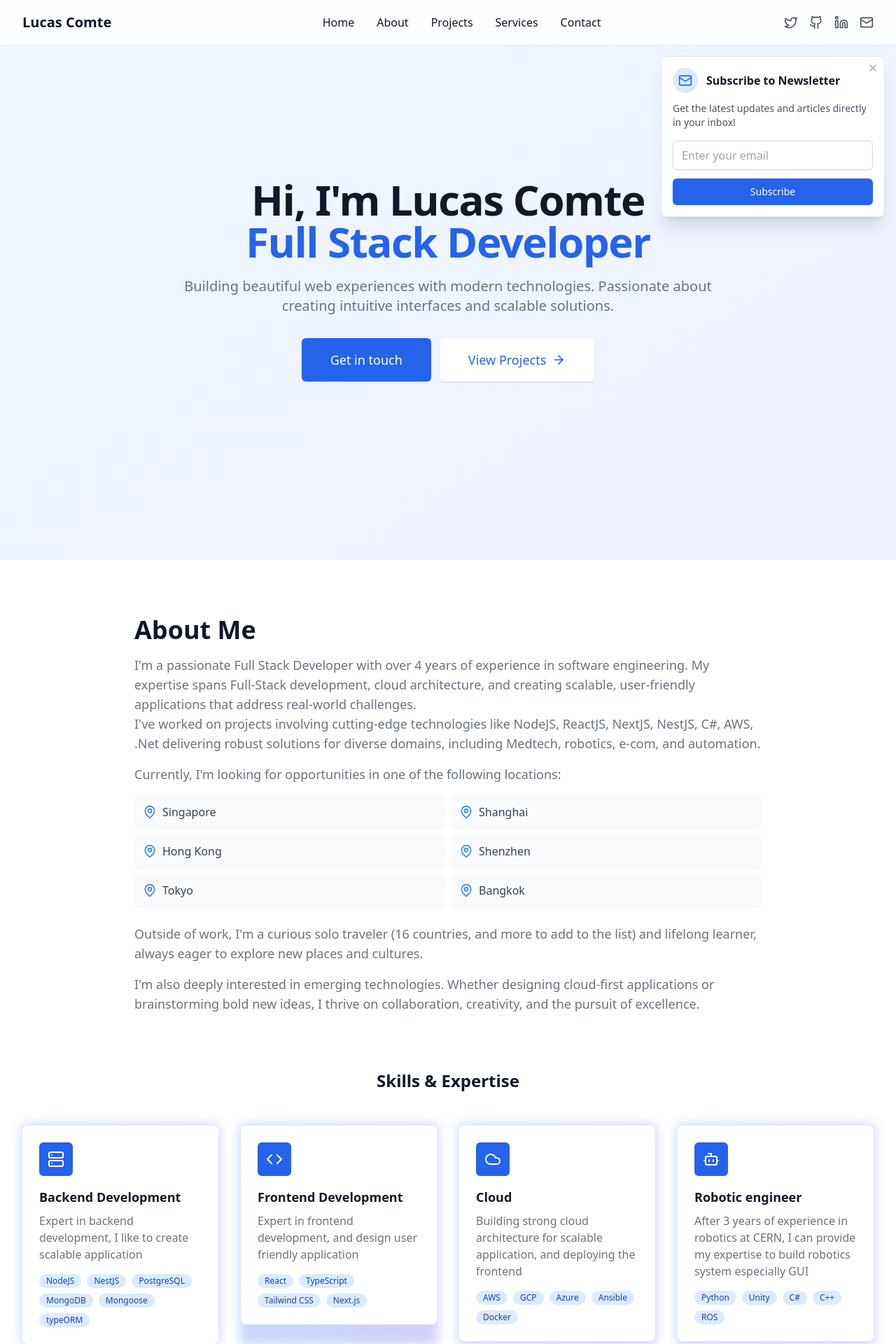
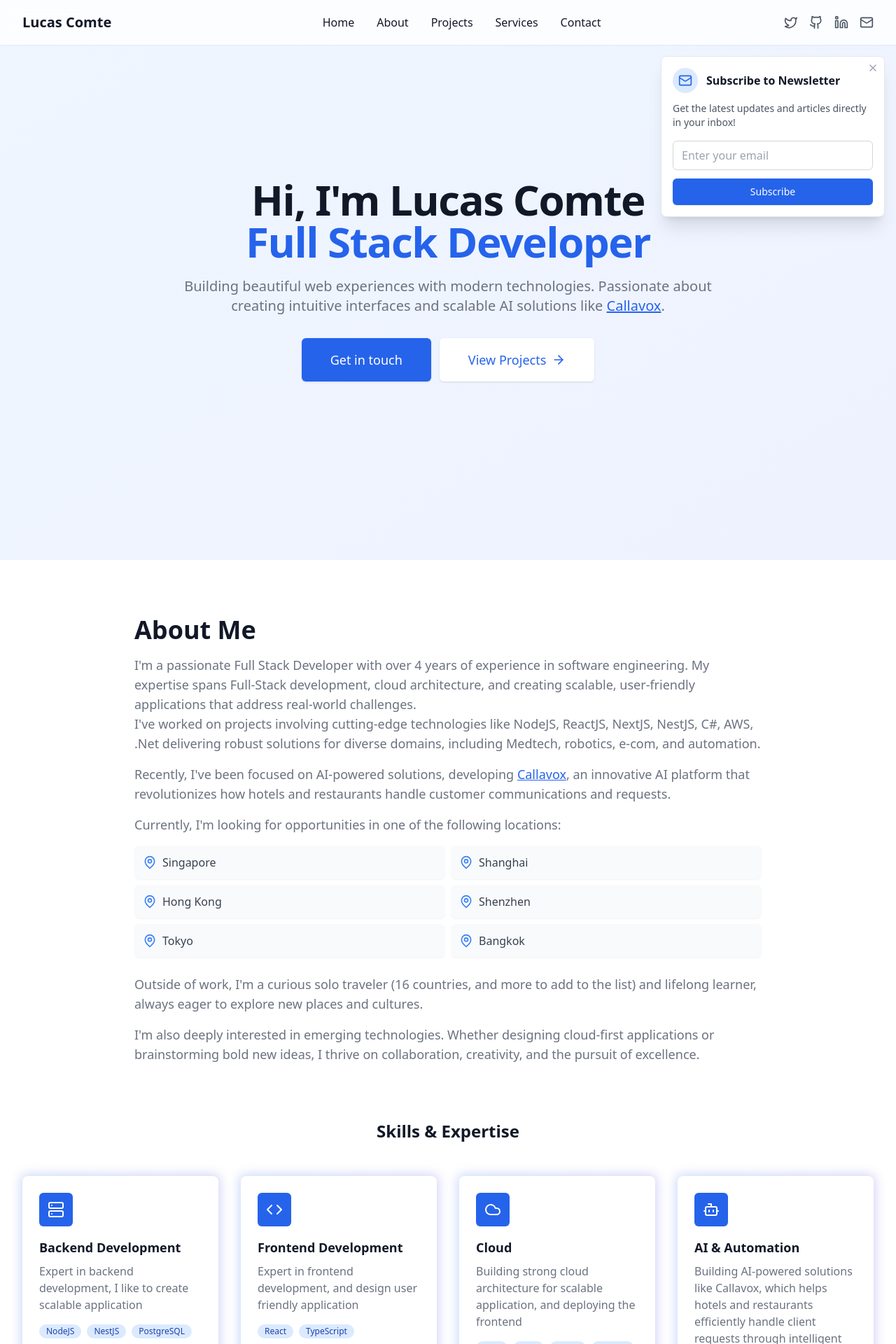
Before and after one commit to lcomte/portfolio, a React (Vite) app: page / in a window 1280 px wide. Shown: the top 1920 px of the page at 70% size. Built offline with nearby package versions, Linux system fonts and the light colour scheme; no server answers.

Commit message:
Add Callavox SEO Backlinks

```diff
--- a/src/App.tsx
+++ b/src/App.tsx
@@ -31,8 +31,69 @@ function App() {
           <Route path="/blog/:id" element={<BlogPost />} />
         </Routes>
         <footer className="bg-gray-800 text-white py-8">
-          <div className="max-w-7xl mx-auto px-4 sm:px-6 lg:px-8 text-center">
-            <p>&copy; {new Date().getFullYear()} Lucas Comte. All rights reserved.</p>
+          <div className="max-w-7xl mx-auto px-4 sm:px-6 lg:px-8">
+            <div className="grid grid-cols-1 md:grid-cols-3 gap-8">
+              <div>
+                <h3 className="text-lg font-semibold mb-4">Lucas Comte</h3>
+                <p className="text-gray-300">
+                  Full Stack Developer passionate about creating innovative solutions.
+                </p>
+              </div>
+              <div>
+                <h4 className="text-md font-semibold mb-4">Featured Projects</h4>
+                <ul className="space-y-2">
+                  <li>
+                    <a
+                      href="https://callavox.com"
+                      target="_blank"
+                      rel="noopener noreferrer"
+                      className="text-gray-300 hover:text-white transition-colors"
+                    >
+                      Callavox - AI for Hospitality
+                    </a>
+                  </li>
+                  <li>
+                    <a href="#projects" className="text-gray-300 hover:text-white transition-colors">
+                      View All Projects
+                    </a>
+                  </li>
+                </ul>
+              </div>
+              <div>
+                <h4 className="text-md font-semibold mb-4">Connect</h4>
+                <ul className="space-y-2">
+                  <li>
+                    <a href="mailto:lucas.comte63700@gmail.com" className="text-gray-300 hover:text-white transition-colors">
+                      Email
+                    </a>
+                  </li>
+                  <li>
+                    <a href="https://www.linkedin.com/in/lucas-comte-2011a1161/" className="text-gray-300 hover:text-white transition-colors">
+                      LinkedIn
+                    </a>
+                  </li>
+                  <li>
+                    <a href="https://github.com/lcomte" className="text-gray-300 hover:text-white transition-colors">
+                      GitHub
+                    </a>
+                  </li>
+                </ul>
+              </div>
+            </div>
+            <div className="mt-8 pt-8 border-t border-gray-700 text-center">
+              <p>&copy; {new Date().getFullYear()} Lucas Comte. All rights reserved.</p>
+              <p className="mt-2 text-sm text-gray-400">
+                Powered by innovative AI solutions like{' '}
+                <a
+                  href="https://callavox.com"
+                  target="_blank"
+                  rel="noopener noreferrer"
+                  className="text-blue-400 hover:text-blue-300 underline"
+                >
+                  Callavox
+                </a>
+              </p>
+            </div>
           </div>
         </footer>
       </div>
--- a/src/components/About.tsx
+++ b/src/components/About.tsx
@@ -21,9 +21,9 @@ const skills = [
   },
   {
     icon: Bot,
-    title: 'Robotic engineer',
-    description: 'After 3 years of experience in robotics at CERN, I can provide my expertise to build robotics system especially GUI',
-    tech: ["Python", "Unity", "C#", "C++", "ROS"]
+    title: 'AI & Automation',
+    description: 'Building AI-powered solutions like Callavox, which helps hotels and restaurants efficiently handle client requests through intelligent automation.',
+    tech: ["Python", "AI", "Machine Learning", "NLP", "Automation"]
   },
   {
     icon: GitGraphIcon,
@@ -62,6 +62,18 @@ export default function About() {
               applications that address real-world challenges.<br/>
               I've worked on projects involving cutting-edge technologies like NodeJS, ReactJS, NextJS, NestJS, C#, AWS, .Net delivering robust
               solutions for diverse domains, including Medtech, robotics, e-com, and automation.
+            </p>
+            <p className="mt-4 text-lg text-gray-500">
+              Recently, I've been focused on AI-powered solutions, developing{' '}
+              <a
+                href="https://callavox.com"
+                target="_blank"
+                rel="noopener noreferrer"
+                className="text-blue-600 hover:text-blue-800 underline font-medium"
+              >
+                Callavox
+              </a>
+              , an innovative AI platform that revolutionizes how hotels and restaurants handle customer communications and requests.
             </p>
             <p className="mt-4 text-lg text-gray-500">
               Currently, I'm looking for opportunities in one of the following locations:
--- a/src/components/Hero.tsx
+++ b/src/components/Hero.tsx
@@ -11,7 +11,16 @@ export default function Hero() {
           </h1>
           <p className="mt-3 max-w-md mx-auto text-base text-gray-500 sm:text-lg md:mt-5 md:text-xl md:max-w-3xl">
             Building beautiful web experiences with modern technologies.
-            Passionate about creating intuitive interfaces and scalable solutions.
+            Passionate about creating intuitive interfaces and scalable AI solutions like{' '}
+            <a
+              href="https://callavox.com"
+              target="_blank"
+              rel="noopener noreferrer"
+              className="text-blue-600 hover:text-blue-800 underline font-medium"
+            >
+              Callavox
+            </a>
+            .
           </p>
           <div className="mt-5 max-w-md mx-auto sm:flex sm:justify-center md:mt-8">
             <div className="rounded-md shadow">
--- a/src/components/Services.tsx
+++ b/src/components/Services.tsx
@@ -26,9 +26,10 @@ const services = [
   },
   {
     icon: Globe,
-    name: 'Consulting',
-    description: 'Expert advice on technology solutions and architecture.',
+    name: 'AI Solutions & Consulting',
+    description: 'Expert advice on technology solutions and AI-powered applications like Callavox for hospitality automation.',
     features: [
+      'AI Integration',
       'Technical Architecture',
       'Code Review',
       'Performance Audits',
@@ -48,11 +49,12 @@ const services = [
   {
     icon: GitGraphIcon,
     name: "Data Science",
-    description: 'Test',
+    description: 'Building intelligent data solutions and business intelligence platforms',
     features: [
         'Data analysis',
         'Business Intelligence',
-        'Big Data'
+        'Big Data',
+        'AI/ML Implementation'
     ]
   }
 ];
@@ -70,6 +72,25 @@ export default function Services() {
           </p>
         </div>
 
+        <div className="mt-8 text-center">
+          <div className="bg-blue-50 rounded-lg p-6 max-w-4xl mx-auto">
+            <h3 className="text-lg font-semibold text-blue-900 mb-2">Featured AI Solution</h3>
+            <p className="text-blue-800">
+              Discover how{' '}
+              <a
+                href="https://callavox.com"
+                target="_blank"
+                rel="noopener noreferrer"
+                className="font-bold text-blue-600 hover:text-blue-800 underline"
+              >
+                Callavox
+              </a>
+              {' '}transforms hospitality operations with AI-powered customer communication automation,
+              helping hotels and restaurants streamline their guest services and improve customer satisfaction.
+            </p>
+          </div>
+        </div>
+
         <div className="mt-16 grid gap-8 md:grid-cols-2 lg:grid-cols-3">
           {services.map((service, index) => (
             <ServiceCard key={index} service={service} />
```
